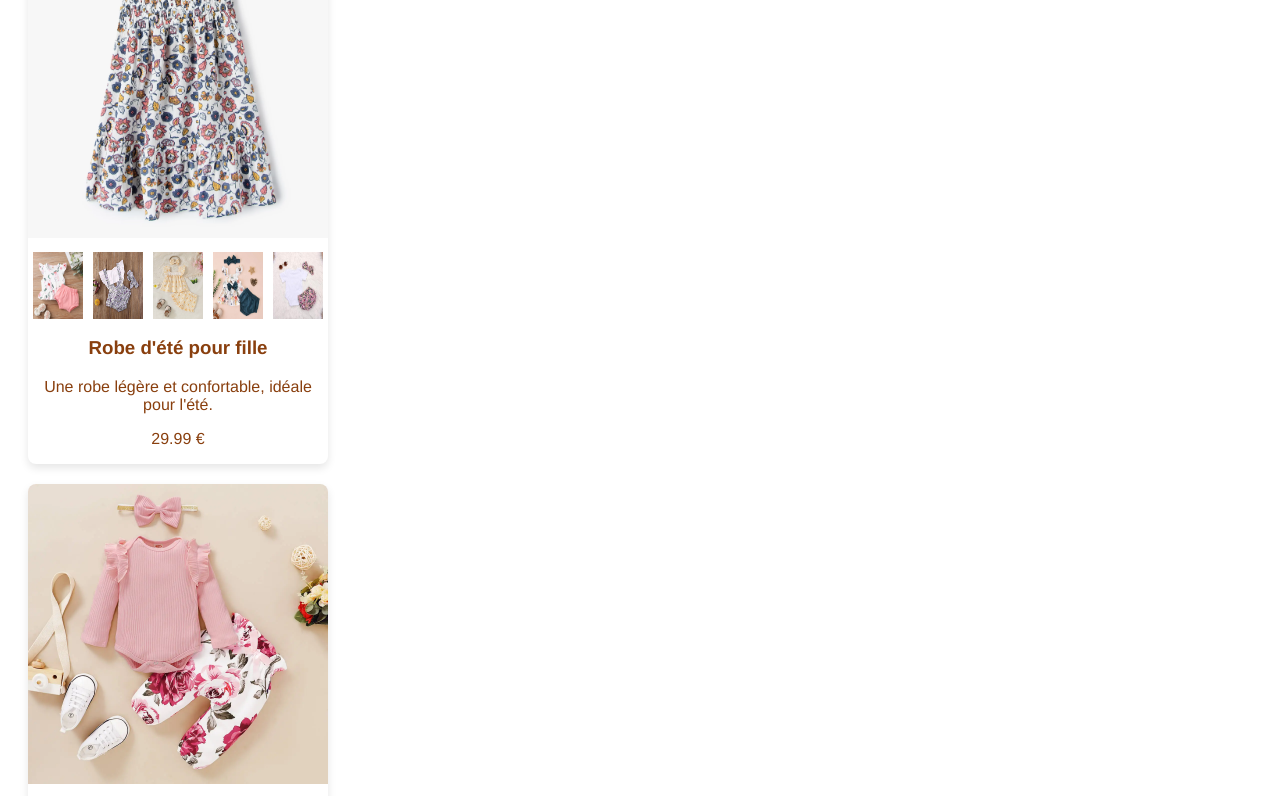
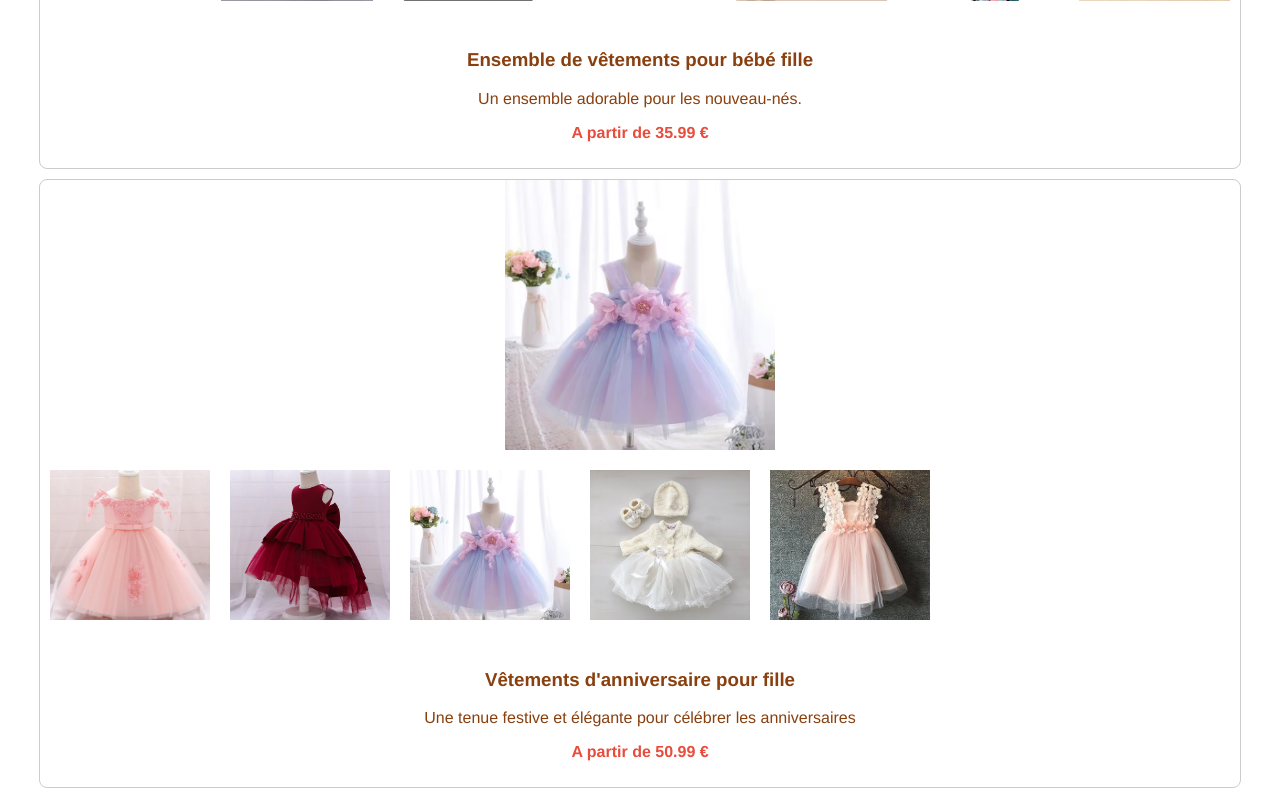
Before and after one commit to AlbaMate/Mini-Boutique, a Vue app: page /VetementsFille in a window 1280 px wide. Shown: the part 1460-2256 px from the top of the page. Built offline with nearby package versions, Linux system fonts and the light colour scheme.

Commit message:
ajustement-CSS-imageCard

```diff
--- a/src/App.vue
+++ b/src/App.vue
@@ -1,12 +1,10 @@
 
 <template>
    <h1>Bienvenue à notre boutique Douce Etoile</h1>
-  <div id="app">
-    <img alt="Vue vêtement" src="./assets/pret-a-porter-accueil-2.jpg" class="main-image" />
 
     <HeaderNavbar />
     <router-view />
-  </div>
+
 </template>
 
 <script>
--- a/src/components/HeaderNavbar.vue
+++ b/src/components/HeaderNavbar.vue
@@ -5,11 +5,11 @@
         <input type="text" placeholder="Search" />
       </form>
       <ul class="nav-list">
-        <li class="nav-item">
+        <!-- <li class="nav-item">
           <a href="@/VetementsFille.vue">Accueil</a>
-        </li>
+        </li> -->
         <li class="nav-item" @click="toggleDropdown">
-          Catalogue
+          <a href="#" class="catalogue-link">Catalogue</a>
           <ul v-if="isDropdownOpen" class="dropdown">
             <li class="dropdown-item">
               <router-link to="/VetementsFille">Vêtement de Fille</router-link>
@@ -28,6 +28,7 @@
     </nav>
   </header>
 </template>
+
 
 <script>
 export default {
--- a/src/components/VetementsFille.vue
+++ b/src/components/VetementsFille.vue
@@ -45,7 +45,7 @@ export default {
           id: 1,
           name: "Robe d'été pour fille",
           description: "Une robe légère et confortable, idéale pour l'été.",
-          price: 29.99,
+          price: "A partir de 29.99",
           image: "CatalogueFille/été1.webp",
           additionalImages: [
             "CatalogueFille/été2.webp",
@@ -65,7 +65,7 @@ export default {
           id: 2,
           name: "Ensemble de vêtements pour bébé fille",
           description: "Un ensemble adorable pour les nouveau-nés.",
-          price: 19.99,
+          price: " A partir de 35.99",
           image: "CatalogueFille/combi1.webp",
           additionalImages: [
             "CatalogueFille/combi2.webp",
@@ -81,7 +81,7 @@ export default {
           id: 3,
           name: "Vêtements d'anniversaire pour fille",
           description: "Une tenue festive et élégante pour célébrer les anniversaires",
-          price: 19.99,
+          price: "A partir de 50.99",
           image: "CatalogueFille/robe3.avif",
           additionalImages: [
             "CatalogueFille/robe1.webp",
@@ -114,47 +114,73 @@ export default {
 
 .clothes-grid {
   display: flex;
-  flex-wrap: wrap; /* Permet aux cartes de se repositionner si l'espace est insuffisant */
-  gap: 20px; /* Ajoute de l'espace entre les cartes */
-  justify-content: space-between; /* Distribue les cartes horizontalement */
+  justify-content: space-around; /* Espacement uniforme autour des cartes */
+  flex-wrap: wrap; /* Permet aux cartes de passer à la ligne si nécessaire */
 }
 
 .clothes-card {
-  flex: 1 1 calc(30% - 20px); /* Chaque carte prend environ 30% de la largeur du conteneur */
-  max-width: 300px; /* Largeur maximale pour chaque carte */
-  box-shadow: 0 4px 8px rgba(0, 0, 0, 0.1); /* Ombre portée pour chaque carte */
-  border-radius: 8px; /* Coins arrondis */
-  overflow: hidden; /* Cache les débordements */
-  background-color: #fff; /* Couleur de fond blanche */
-  transition: transform 0.3s ease; /* Transition pour l'effet de survol */
-  margin-bottom: 20px; /* Ajoute de l'espace en bas pour éviter que les cartes soient collées verticalement */
+  border: 1px solid #ccc;
+  border-radius: 8px;
+  overflow: hidden;
+  width: 1200px; /* Ajuste la largeur des cartes selon tes besoins */
+  display: flex;
+  flex-direction: column; /* Les éléments dans chaque carte s'affichent en colonne */
+  gap: 10px; /* Espace entre les éléments internes */
+  margin: 10px; /* Espace autour de chaque carte */
 }
 
-.clothes-card:hover {
-  transform: scale(1.05); /* Agrandissement léger au survol */
+.main-image-container {
+  position: relative;
+  width: 100%;
+  height: 270px; /* Ajuste la hauteur pour la taille désirée */
+  overflow: hidden;
+  display: flex;
+  justify-content: center; /* Centre l'image principale horizontalement */
+  align-items: center; /* Centre l'image principale verticalement */
 }
 
 .clothes-image {
-  width: 100%;
-  height: auto;
+  width: auto;
+  height: 100%; /* Ajuste la hauteur à 100% du conteneur */
+  object-fit: cover; /* Assure que l'image remplit le conteneur sans déformation */
+  transition: transform 0.3s ease; /* Transition dynamique */
 }
 
 .additional-images {
   display: flex;
-  justify-content: center; /* Centre les images supplémentaires */
-  gap: 10px;
-  margin-top: 10px;
+  flex-direction: row; /* Affichage horizontal des images supplémentaires */
+  gap: 20px; /* Espace entre les icônes */
+  padding: 10px;
+  overflow-x: auto; /* Permet le défilement horizontal si les images débordent */
 }
 
 .additional-image {
-  width: 50px;
-  height: auto;
+  width: 160px; /* Taille des icônes, ajustable selon tes besoins */
+  height: 150px;
+  object-fit: cover;
   cursor: pointer;
-  transition: transform 0.3s ease;
+  transition: transform 0.3s ease; /* Transition dynamique */
 }
 
 .additional-image:hover {
-  transform: scale(1.1);
+  transform: scale(1.1); /* Légère augmentation de la taille au survol */
+}
+
+.clothes-info {
+  padding: 10px;
+}
+
+.price {
+  font-weight: bold;
+  color: #e74c3c;
+}
+
+/* Transitions pour les images */
+.fade-enter-active, .fade-leave-active {
+  transition: opacity 0.5s;
+}
+.fade-enter, .fade-leave-to /* .fade-leave-active dans <2.1.8 */ {
+  opacity: 0;
 }
 </style>
 
--- a/src/components/VetementsGarcon.vue
+++ b/src/components/VetementsGarcon.vue
@@ -45,7 +45,7 @@ export default {
           id: 1,
        name: "Vêtement d'été pour garçon",
 description: "Un ensemble décontracté et confortable, parfait pour les journées chaudes.",
-          price: 29.99,
+          price: "A partir de 29.99",
           image: "CatalogueGarçon/été1.jpg",
           additionalImages: [
       "CatalogueGarçon/été1.jpg",
@@ -67,7 +67,7 @@ description: "Un ensemble décontracté et confortable, parfait pour les journé
           id: 2,
           name: "Ensemble de vêtements pour garçon",
           description: "Un ensemble adorable pour les nouveau-nés.",
-          price: 19.99,
+          price: "A partir de 25.99",
           image: "CatalogueGarçon/combi1.jpeg",
           additionalImages: [
             "CatalogueGarçon/combi2.jpg",
@@ -85,7 +85,7 @@ description: "Un ensemble décontracté et confortable, parfait pour les journé
           id: 3,
           name: "Vêtements d'anniversaire pour garçon",
           description: "Une tenue festive et élégante pour célébrer les anniversaires",
-          price: 19.99,
+          price: "A partir de 50.99",
           image: "CatalogueGarçon/anniv1.jpg",
           additionalImages: [
             "CatalogueGarçon/anniv2.webp",
@@ -112,6 +112,7 @@ description: "Un ensemble décontracté et confortable, parfait pour les journé
 
 </script>
 
+
 <style scoped>
 .catalogue {
   padding: 20px;
@@ -119,76 +120,25 @@ description: "Un ensemble décontracté et confortable, parfait pour les journé
 
 .clothes-grid {
   display: flex;
-  flex-wrap: wrap; /* Permet aux cartes de se repositionner si l'espace est insuffisant */
-  gap: 20px; /* Ajoute de l'espace entre les cartes */
-  justify-content: space-between; /* Distribue les cartes horizontalement */
-}
-
-.clothes-card {
-  flex: 1 1 calc(30% - 20px); /* Chaque carte prend environ 30% de la largeur du conteneur */
-  max-width: 300px; /* Largeur maximale pour chaque carte */
-  box-shadow: 0 4px 8px rgba(0, 0, 0, 0.1); /* Ombre portée pour chaque carte */
-  border-radius: 8px; /* Coins arrondis */
-  overflow: hidden; /* Cache les débordements */
-  background-color: #fff; /* Couleur de fond blanche */
-  transition: transform 0.3s ease; /* Transition pour l'effet de survol */
-  margin-bottom: 20px; /* Ajoute de l'espace en bas pour éviter que les cartes soient collées verticalement */
-}
-
-.clothes-card:hover {
-  transform: scale(1.05); /* Agrandissement léger au survol */
-}
-
-.clothes-image {
-  width: 100%;
-  height: auto;
-}
-
-.additional-images {
-  display: flex;
-  justify-content: center; /* Centre les images supplémentaires */
-  gap: 10px;
-  margin-top: 10px;
-}
-
-.additional-image {
-  width: 50px;
-  height: auto;
-  cursor: pointer;
-  transition: transform 0.3s ease;
-}
-
-.additional-image:hover {
-  transform: scale(1.1);
-}
-</style>
-
-<!-- <style scoped>
-.catalogue {
-  padding: 20px;
-}
-
-.clothes-grid {
-  display: flex;
-  flex-wrap: wrap; /* Permet aux cartes de passer à la ligne suivante si nécessaire */
-  gap: 0px; /* Espace entre les cartes */
-  justify-content: flex-start; /* Aligne les cartes à gauche */
+  justify-content: space-around; /* Espacement uniforme autour des cartes */
+  flex-wrap: wrap; /* Permet aux cartes de passer à la ligne si nécessaire */
 }
 
 .clothes-card {
   border: 1px solid #ccc;
   border-radius: 8px;
   overflow: hidden;
-  width: 300px; /* Ajuste la largeur des cartes selon tes besoins */
+  width: 1200px; /* Ajuste la largeur des cartes selon tes besoins */
   display: flex;
   flex-direction: column; /* Les éléments dans chaque carte s'affichent en colonne */
   gap: 10px; /* Espace entre les éléments internes */
+  margin: 10px; /* Espace autour de chaque carte */
 }
 
 .main-image-container {
   position: relative;
   width: 100%;
-  height: 200px; /* Ajuste la hauteur pour la taille désirée */
+  height: 270px; /* Ajuste la hauteur pour la taille désirée */
   overflow: hidden;
   display: flex;
   justify-content: center; /* Centre l'image principale horizontalement */
@@ -211,8 +161,8 @@ description: "Un ensemble décontracté et confortable, parfait pour les journé
 }
 
 .additional-image {
-  width: 80px; /* Taille des icônes, ajustable selon tes besoins */
-  height: 80px;
+  width: 160px; /* Taille des icônes, ajustable selon tes besoins */
+  height: 150px;
   object-fit: cover;
   cursor: pointer;
   transition: transform 0.3s ease; /* Transition dynamique */
@@ -238,4 +188,89 @@ description: "Un ensemble décontracté et confortable, parfait pour les journé
 .fade-enter, .fade-leave-to /* .fade-leave-active dans <2.1.8 */ {
   opacity: 0;
 }
-</style> -->
+</style>
+
+
+
+
+
+
+
+
+
+
+ <!-- /* <style scoped>
+.catalogue {
+  padding: 20px;
+}
+
+.clothes-grid {
+  display: flex;
+  flex-wrap: wrap; /* Permet aux cartes de passer à la ligne suivante si nécessaire */ -->
+  <!-- /* gap: 0px; /* Espace entre les cartes */
+  /* justify-content: flex-start; Aligne les cartes à gauche */
+/* } */
+
+/* .clothes-card {
+  border: 1px solid #ccc;
+  border-radius: 8px;
+  overflow: hidden;
+  width: 300px;  */
+  /* display: flex;
+  flex-direction: column; /* Les éléments dans chaque carte s'affichent en colonne */
+  /* gap: 10px; Espace entre les éléments internes */
+/* }
+
+.main-image-container {
+  position: relative;
+  width: 100%;
+  height: 200px; /* Ajuste la hauteur pour la taille désirée */
+  /* overflow: hidden;
+  display: flex;
+  justify-content: center; /* Centre l'image principale horizontalement */
+  /* align-items: center; Centre l'image principale verticalement */
+/* } */
+
+/* .clothes-image {
+  width: auto;
+  height: 100%; /* Ajuste la hauteur à 100% du conteneur */
+  /* object-fit: cover; /* Assure que l'image remplit le conteneur sans déformation */
+  /* transition: transform 0.3s ease;
+}  */
+
+/* .additional-images {
+  display: flex;
+  flex-direction: row; /* Affichage horizontal des images supplémentaires */
+  /* gap: 20px; /* Espace entre les icônes */
+  /* padding: 10px;
+  overflow-x: auto; Permet le défilement horizontal si les images débordent */
+/* }
+
+.additional-image {
+  width: 80px;
+  height: 80px;
+  object-fit: cover; */
+  /* cursor: pointer;
+  transition: transform 0.3s ease;
+}
+
+.additional-image:hover {
+  transform: scale(1.1);
+}
+
+.clothes-info {
+  padding: 10px;
+}
+
+.price {
+  font-weight: bold;
+  color: #e74c3c;
+}
+
+.fade-enter-active, .fade-leave-active {
+  transition: opacity 0.5s;
+}
+.fade-enter, .fade-leave-to  {
+  opacity: 0;
+}
+</style>  */   -->
--- a/src/views/HomeInfo.vue
+++ b/src/views/HomeInfo.vue
@@ -1,5 +1,7 @@
 <template>
-
+   <div id="app">
+    <img alt="Vue vêtement" src="@/assets/pret-a-porter-accueil-2.jpg" class="main-image" />
+  </div>
   <div class="home-info">
     <h1>Bienvenue dans notre boutique de vêtements pour enfants</h1>
     <div class="phrase-container">
```
